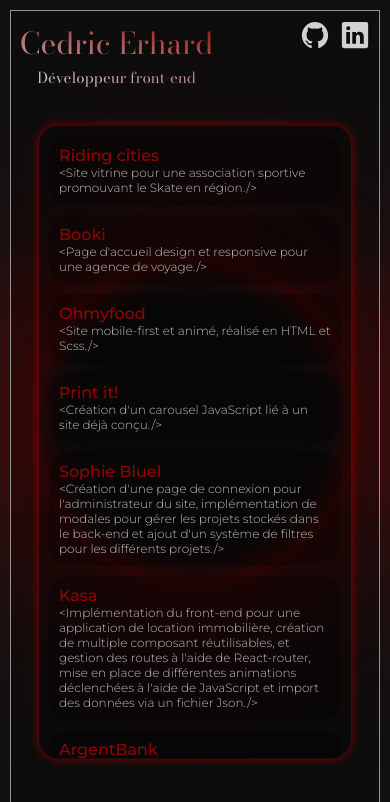
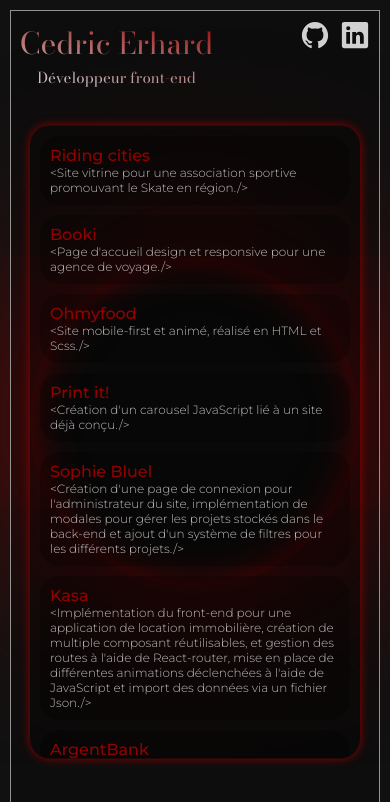
Before and after one commit to C05n/Portfolio, a Next.js app: page / in a window 390 px wide. Shown: the top 802 px of the page. Built offline with nearby package versions, Linux system fonts and the light colour scheme.

Commit message:
Refactor projects container styles and responsiveness
Updated the styles for the projects container and cards, including responsive adjustments.

```diff
--- a/src/components/projects/projects.module.css
+++ b/src/components/projects/projects.module.css
@@ -43,6 +43,7 @@
 @media ( max-width: 991px) {
    .projects_container {
       margin-top: 5%;
+      width: calc(100vw - var(--pad) * 2);
       overflow-y: scroll;
       max-height: 75vh;
       padding: var(--pad_responsive);
```
